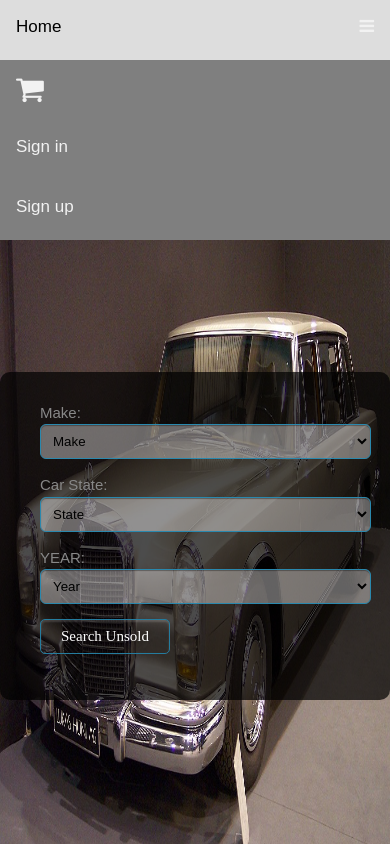
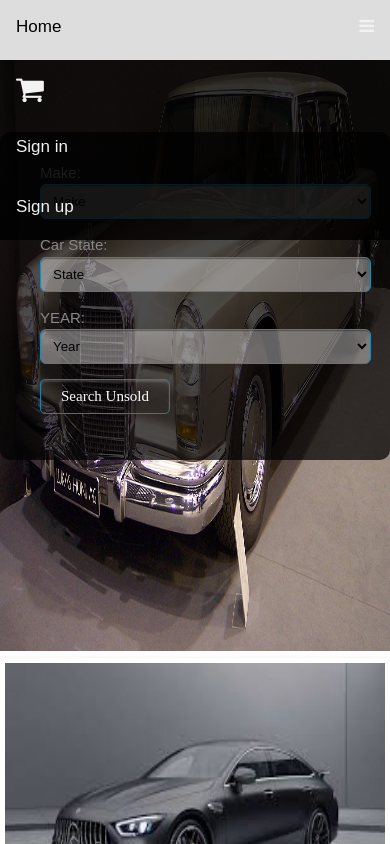
Before and after one commit to OduduU/Auto_Mart, a plain HTML site: page UI/index.html in a window 390 px wide. Both pictures are taken after a click on the link 366 px from the left and 30 px from the top of the page. Shown: the top 844 px of the page. Drawn offline with Linux system fonts and the light colour scheme.

Commit message:
Refactored UI based on feedback reccommended

```diff
--- a/UI/css/style.css
+++ b/UI/css/style.css
@@ -300,7 +300,7 @@ hr {
 /** HEADER STYLES**/
 .topnav {
   overflow: hidden;
-  background-color: rgba(0, 0, 0, 0.5);
+  background-color: rgba(0, 0, 0, 0.8);
   position: fixed;
   z-index: 5;
   width: 100%;
@@ -387,7 +387,8 @@ hr {
 }
 
 @media screen and (max-width: 600px) {
-  .topnav.responsive {position: relative;}
+  /*Responsive header on smaller screen*/
+  .topnav.responsive {position: fixed;}
   .topnav.responsive .icon {
     position: absolute;
     right: 0;
--- a/UI/index.html
+++ b/UI/index.html
@@ -15,7 +15,7 @@
         <a href="javascript:void(0);" class="cart-icon fa fa-shopping-cart" onclick="cartModal()"></a>
         <a href="javascript:void(0);" onclick="signInModal()">Sign in</a>
         <a href="javascript:void(0);" onclick="signUpModal()">Sign up</a>
-        <a href="javascript:void(0);" class="icon" onclick="myFunction()">
+        <a href="javascript:void(0);" class="icon" onclick="displayHeader()">
             <i class="fa fa-bars"></i>
         </a>
     </div>
--- a/UI/js/style.js
+++ b/UI/js/style.js
@@ -6,12 +6,6 @@ let galleryModal = document.getElementById('myModal'),
     cars = document.querySelector('#cars-list'),
     shoppingCart = document.querySelector('#cart-content tbody'),
     clearCartBtn = document.querySelector('.clear-cart');
-
-
-
-
-
-
 
 // Event Listeners
 
@@ -34,34 +28,28 @@ function eventListeners() {
     clearCartBtn.addEventListener('click', clearCart);
 }
 
-
-
-
-
-
-
 // Functions
 
 //Slide show
 function showSlides() {
-    var i;
-    var slides = document.getElementsByClassName("mySlides");
+    let i;
+    let slides = document.getElementsByClassName("mySlides");
     for (i = 0; i < slides.length; i++) {
         slides[i].style.display = "none";
     }
-   slideIndex++;
+    slideIndex++;
     if (slideIndex > slides.length) {slideIndex = 1}
     slides[slideIndex-1].style.display = "block";
     setTimeout(showSlides, 5000); // Change image every 2 seconds
 }
 
 //Header
-function myFunction() {
-    var x = document.getElementById("myTopnav");
-    if (x.className === "topnav") {
-        x.className += " responsive";
+function displayHeader() {
+    let headerContainer = document.getElementById("myTopnav");
+    if (headerContainer.className === "topnav") {
+        headerContainer.className += " responsive";
     } else {
-        x.className = "topnav";
+        headerContainer.className = "topnav";
     }
 }
 
```
Also changed, not shown: UI/userdashboard.html (+1 -1 lines), UI/viewads.html (+1 -1 lines).
